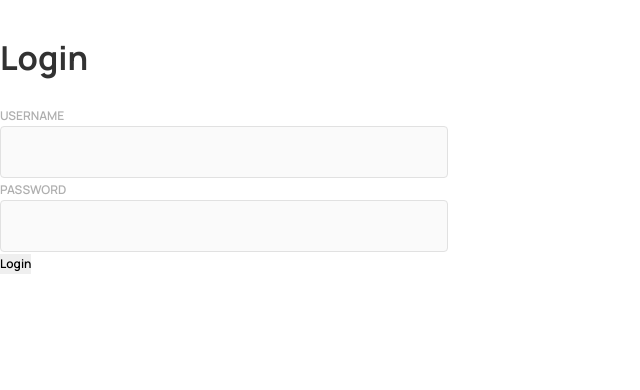
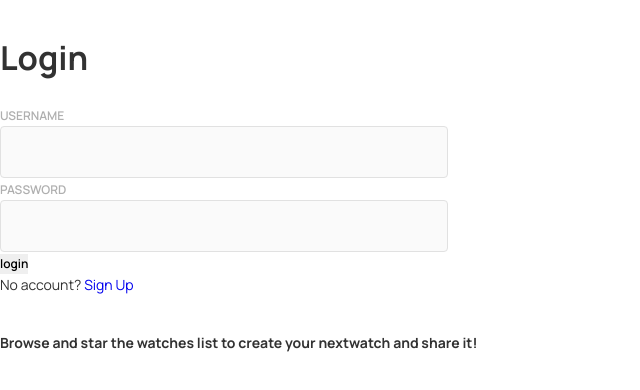
Before and after one commit to f2xiao/next-watch, a React (Vite) app: page /login in a window 1280 px wide. Shown: the top 390 px of the page, without its empty margins (0-640 px from the left). Built offline with nearby package versions, Linux system fonts and the light colour scheme.

Commit message:
add SignUpPage component

```diff
--- a/src/App.tsx
+++ b/src/App.tsx
@@ -3,15 +3,20 @@ import LoginPage from "./pages/LoginPage/LoginPage";
 import { BrowserRouter, Routes, Route } from "react-router-dom";
 import WatchListPage from "./pages/WatchListPage/WatchListPage";
 import WatchDetailsPage from "./pages/WatchDetailsPage/WatchDetailsPage";
+import HomePage from "./pages/HomePage/HomePage";
+import SignUpPage from "./pages/SignUpPage/SignUpPage";
+
 function App() {
   return (
     <>
       <BrowserRouter>
         <Routes>
-          <Route path="/" element={<LoginPage />} />
-          <Route path="/login" element={<LoginPage />} />
-          <Route path="/watches" element={<WatchListPage />} />
-          <Route path="watches/:Id" element={<WatchDetailsPage />} />
+          <Route path="/" element={<HomePage />}>
+            <Route path="/login" element={<LoginPage />} />
+            <Route path="/watches" element={<WatchListPage />} />
+            <Route path="watches/:Id" element={<WatchDetailsPage />} />
+          </Route>
+          <Route path="/signup" element={<SignUpPage />} />
           <Route
             path="*"
             element={<div className="app__wrapper">Not Found 404 🥲</div>}
--- a/src/components/Card/Card.scss
+++ b/src/components/Card/Card.scss
@@ -1,18 +1,17 @@
 @use "../../styles/partials/mixins" as *;
 
-.card{
+.card {
+  position: relative;
+  transition: scale 0.3s ease;
 
-    position: relative;
-    transition: scale 0.3s ease ;
-
-    &:hover{
+  &:hover {
     scale: 0.8;
   }
-    &__title{
+  &__title {
     position: absolute;
-        top:50%;
-        left:50%;
-        padding:0;
+    top: 50%;
+    left: 50%;
+    padding: 0;
     width: 100%;
     height: 100%;
     transform: translateX(-50%) translateY(-50%);
@@ -22,15 +21,15 @@
     color: white;
     transition: font-size 0.3s ease;
 
-        &:hover{
+    &:hover {
       font-size: 1.5rem;
       cursor: pointer;
       background-color: rgba(0, 0, 0, 0.3);
     }
   }
 
-    &__img{
-        border-radius: .3125rem;
-        box-shadow:  0.25rem .25rem .25rem rgba(0, 0, 0, 0.2);
+  &__img {
+    border-radius: 0.3125rem;
+    box-shadow: 0.25rem 0.25rem 0.25rem rgba(0, 0, 0, 0.2);
   }
 }
--- a/src/components/UserForm/UserForm.tsx
+++ b/src/components/UserForm/UserForm.tsx
@@ -3,7 +3,8 @@ import "./UserForm.scss";
 
 type UserFormProps = {
   type: string;
-  handleSubmit: (e: React.SyntheticEvent, user: User) => void;
+  title: string;
+  handleClick: (e: React.SyntheticEvent, user: User) => void;
 };
 
 type User = {
@@ -12,7 +13,7 @@ type User = {
   password: string;
 };
 
-const UserForm = ({ type, handleSubmit }: UserFormProps) => {
+const UserForm = ({ type, title, handleClick }: UserFormProps) => {
   const [user, setUser] = useState({
     username: "",
     email: "",
@@ -33,12 +34,9 @@ const UserForm = ({ type, handleSubmit }: UserFormProps) => {
   };
 
   return (
-    <form
-      className="user-form"
-      onSubmit={() => {
-        handleSubmit(event, user);
-      }}
-    >
+    <>
+      <h1>{title}</h1>
+      <form className="user-form">
         <label className="user-form__label" htmlFor="username">
           username
         </label>
@@ -81,8 +79,16 @@ const UserForm = ({ type, handleSubmit }: UserFormProps) => {
           value={user.password}
         />
         <br />
-      <button type="submit">Login</button>
+        <button
+          type="submit"
+          onClick={() => {
+            handleClick(event, user);
+          }}
+        >
+          {type}
+        </button>
       </form>
+    </>
   );
 };
 
--- /dev/null
+++ b/src/pages/HomePage/HomePage.tsx
@@ -0,0 +1,22 @@
+import "./HomePage.scss";
+import { useEffect } from "react";
+import { useNavigate, useLocation, Outlet } from "react-router-dom";
+
+const HomePage = () => {
+  const navigate = useNavigate();
+  const location = useLocation();
+
+  useEffect(() => {
+    const authToken = localStorage.getItem("authToken");
+
+    if (!authToken) {
+      navigate("/login");
+    } else {
+      navigate("/watches");
+    }
+  }, [location.pathname]);
+
+  return <Outlet />;
+};
+
+export default HomePage;
--- a/src/pages/LoginPage/LoginPage.tsx
+++ b/src/pages/LoginPage/LoginPage.tsx
@@ -2,7 +2,7 @@ import UserForm from "../../components/UserForm/UserForm";
 import { API_URL } from "../../utils/api";
 import "./LoginPage.scss";
 import axios from "axios";
-import { useNavigate } from "react-router-dom";
+import { Link, useNavigate } from "react-router-dom";
 
 type User = {
   username: string;
@@ -12,6 +12,7 @@ type User = {
 
 const LoginPage = () => {
   const navigate = useNavigate();
+
   const login = async (event: React.SyntheticEvent, user: User) => {
     event.preventDefault();
     console.log(user);
@@ -31,16 +32,22 @@ const LoginPage = () => {
         // save the token to the localStorage
         // console.log(response.data);
         localStorage.setItem("authToken", response.data.token);
-        navigate("/nextwatches");
+        navigate("/watches");
       }
     } catch (error) {
       console.log("Request failed", error);
     }
   };
+
   return (
     <div>
-      <h1>Login</h1>
-      <UserForm type="login" handleSubmit={login} />
+      <UserForm type="login" title="Login" handleClick={login} />
+      <p>
+        No account? <Link to="/signup">Sign Up</Link>
+      </p>
+      <h2>
+        Browse and star the watches list to create your nextwatch and share it!
+      </h2>
     </div>
   );
 };
--- /dev/null
+++ b/src/pages/SignUpPage/SignUpPage.tsx
@@ -0,0 +1,47 @@
+import UserForm from "../../components/UserForm/UserForm";
+import "./SignUpPage.scss";
+import axios from "axios";
+import { API_URL } from "../../utils/api";
+import { useNavigate } from "react-router-dom";
+
+type User = {
+  username: string;
+  email: string;
+  password: string;
+};
+
+const SignUpPage = () => {
+  const navigate = useNavigate();
+  const signUp = async (event: React.SyntheticEvent, user: User) => {
+    event.preventDefault();
+    console.log(user);
+    const { username, password, email } = user;
+    //login the user
+    try {
+      const response = await axios.post(`${API_URL}/api/users`, {
+        username,
+        password,
+        email,
+      });
+
+      if (response.status === 401) {
+        console.log("Invalid username or password");
+      }
+
+      if (response.status === 201) {
+        console.log(response.data);
+        navigate("/login");
+      }
+    } catch (error) {
+      console.log("Request failed", error);
+    }
+  };
+
+  return (
+    <div>
+      <UserForm type="signup" handleClick={signUp} title="Signup" />
+    </div>
+  );
+};
+
+export default SignUpPage;
--- a/src/pages/WatchListPage/WatchListPage.tsx
+++ b/src/pages/WatchListPage/WatchListPage.tsx
@@ -12,10 +12,7 @@ type Obj = {
 
 const WatchListPage = () => {
   const [data, setData] = useState([]);
-  const [userInfo, setUserInfo] = useState({
-    username: "",
-    email: "",
-  });
+  const [userInfo, setUserInfo] = useState({});
 
   const getUserInfo: (authToken: string) => void = async (authToken) => {
     const response = await axios.get(`${API_URL}/api/users`, {
```
Also changed, not shown: src/pages/HomePage/HomePage.scss (added), src/pages/SignUpPage/SignUpPage.scss (added). Lines whose indentation alone changed are shown as unchanged.
